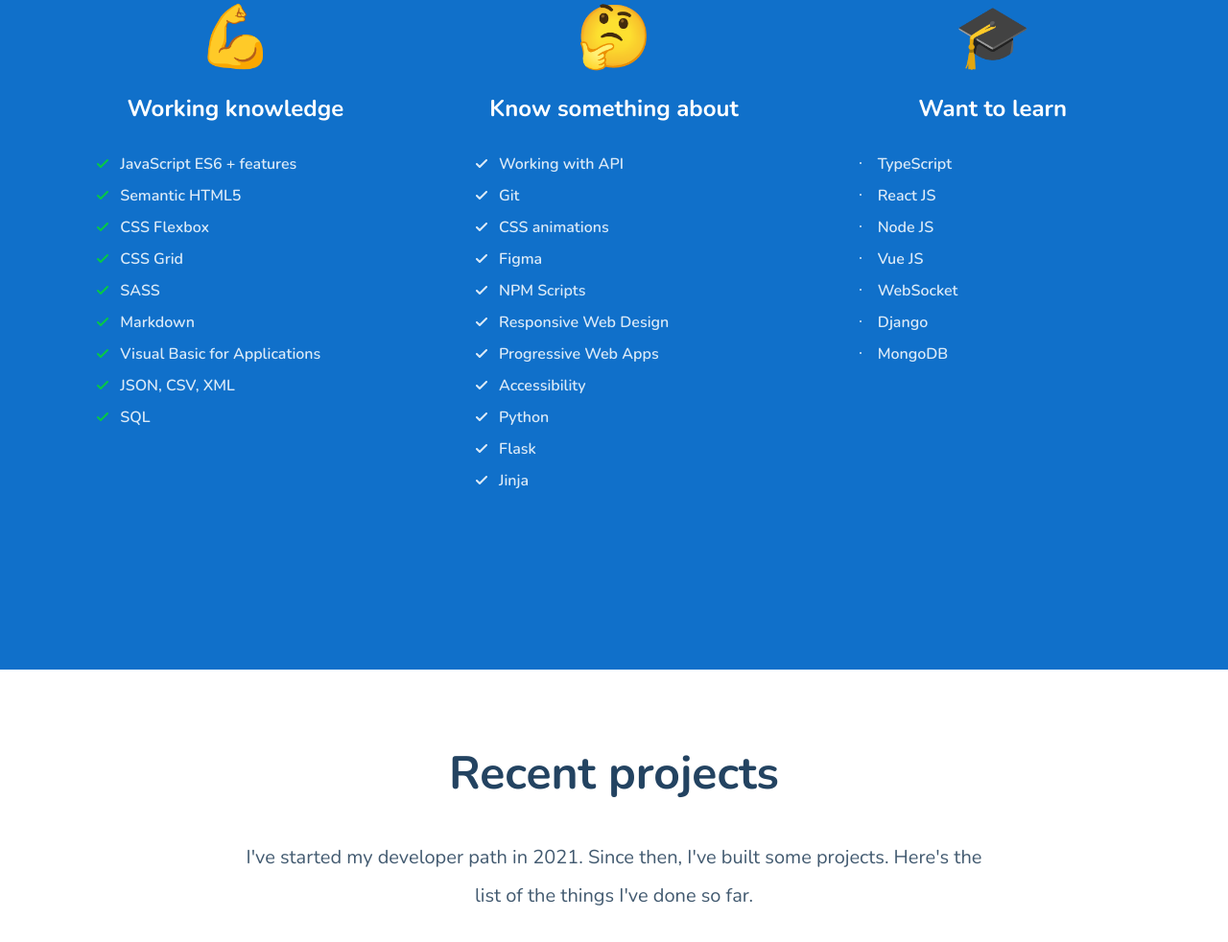
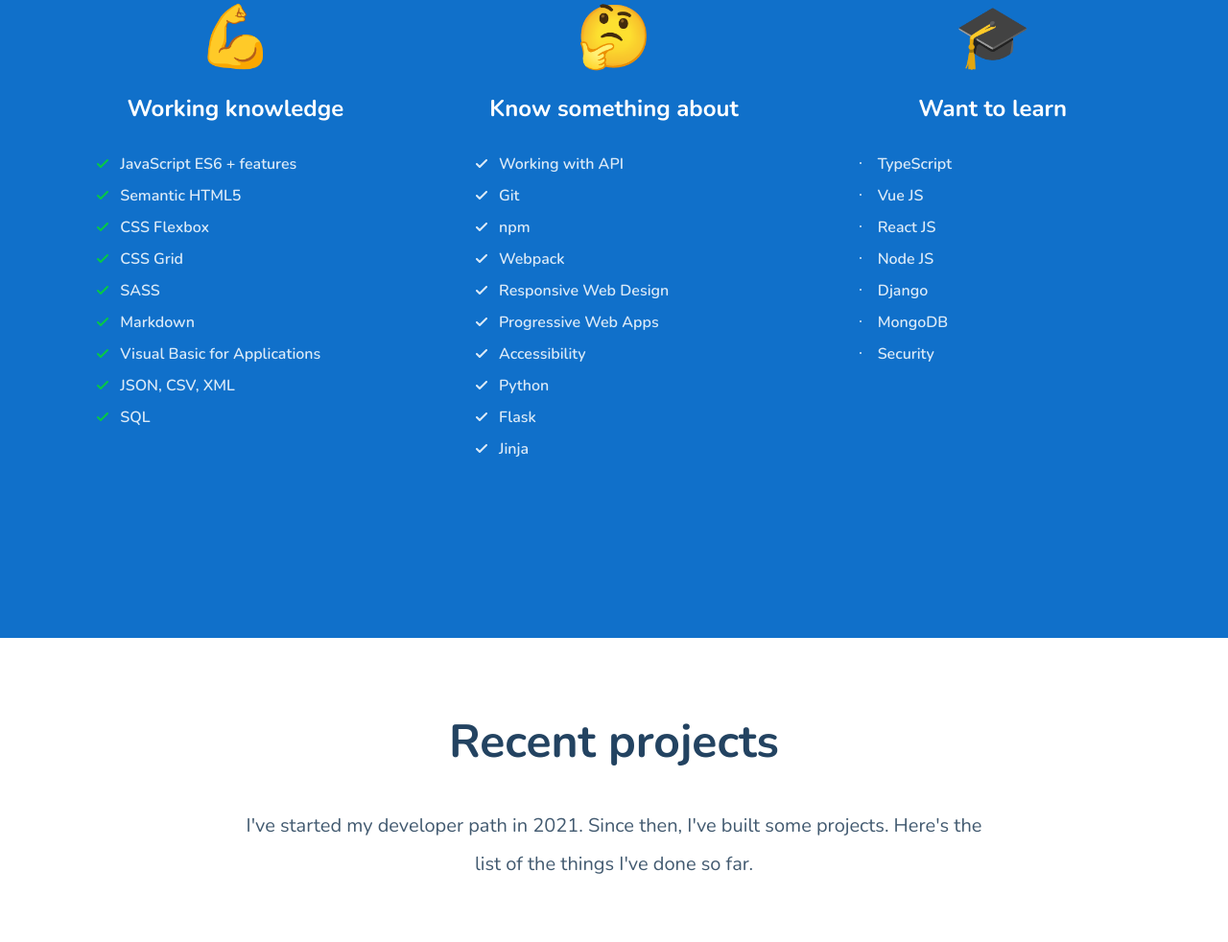
Before and after one commit to lewpiotr1701/lewpiotr1701.github.io, a website built with webpack: page src/pages/index.html in a window 1280 px wide. Shown: the part 1115-2097 px from the top of the page at 96% size. Built offline with nearby package versions, Linux system fonts and the light colour scheme; no server answers.

Commit message:
skills update

```diff
--- a/src/pages/index.html
+++ b/src/pages/index.html
@@ -65,9 +65,8 @@
           <ul class="skills-list skills-list--blue">
             <li class="skills-list__item">Working with API</li>
             <li class="skills-list__item">Git</li>
-            <li class="skills-list__item">CSS animations</li>
-            <li class="skills-list__item">Figma</li>
-            <li class="skills-list__item">NPM Scripts</li>
+            <li class="skills-list__item">npm</li>
+            <li class="skills-list__item">Webpack</li>
             <li class="skills-list__item">Responsive Web Design</li>
             <li class="skills-list__item">Progressive Web Apps</li>
             <li class="skills-list__item">Accessibility</li>
@@ -81,12 +80,12 @@
         <h3 class="skills-section__header">Want to learn</h3>
         <ul class="skills-list skills-list--dot">
           <li class="skills-list__item">TypeScript</li>
+          <li class="skills-list__item">Vue JS</li>
           <li class="skills-list__item">React JS</li>
           <li class="skills-list__item">Node JS</li>
-          <li class="skills-list__item">Vue JS</li>
-          <li class="skills-list__item">WebSocket</li>
           <li class="skills-list__item">Django</li>
           <li class="skills-list__item">MongoDB</li>
+          <li class="skills-list__item">Security</li>
         </ul>
         </article>
     </div>
```
